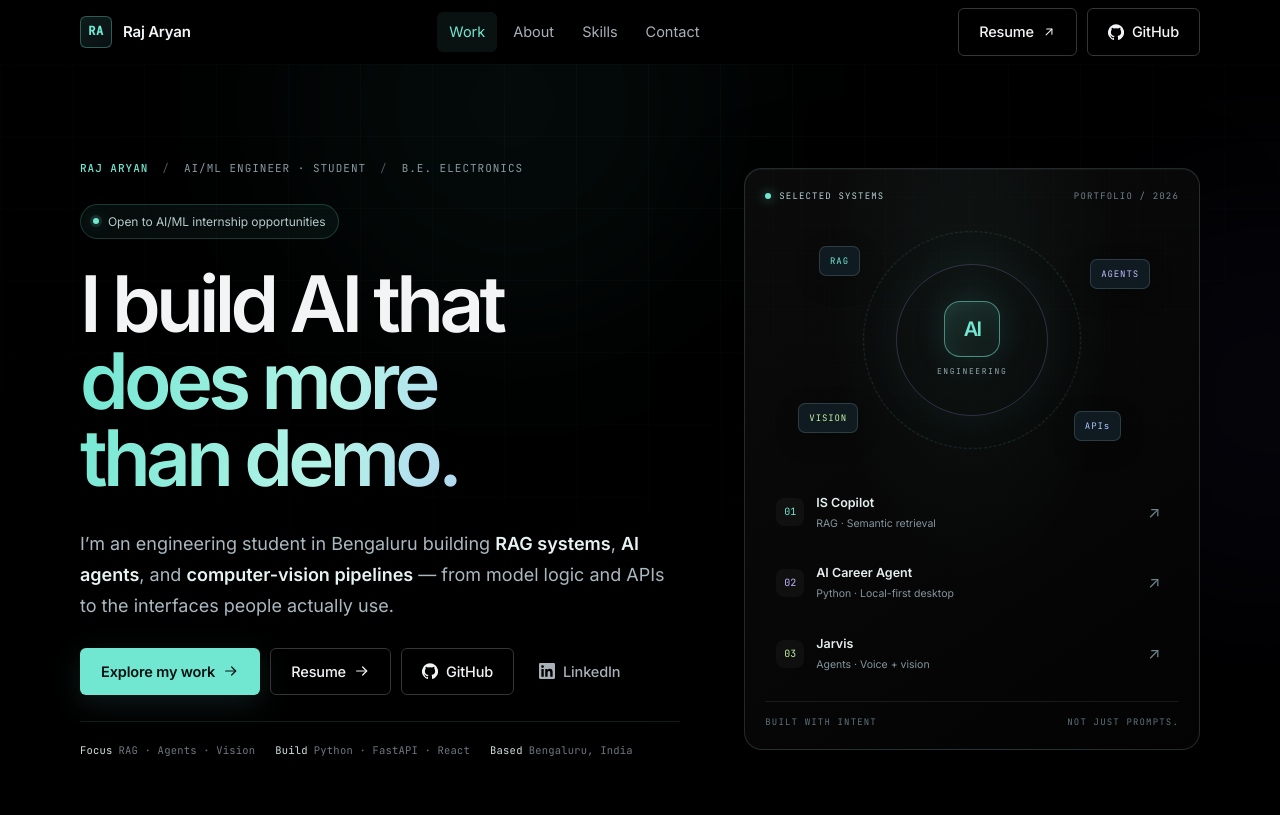
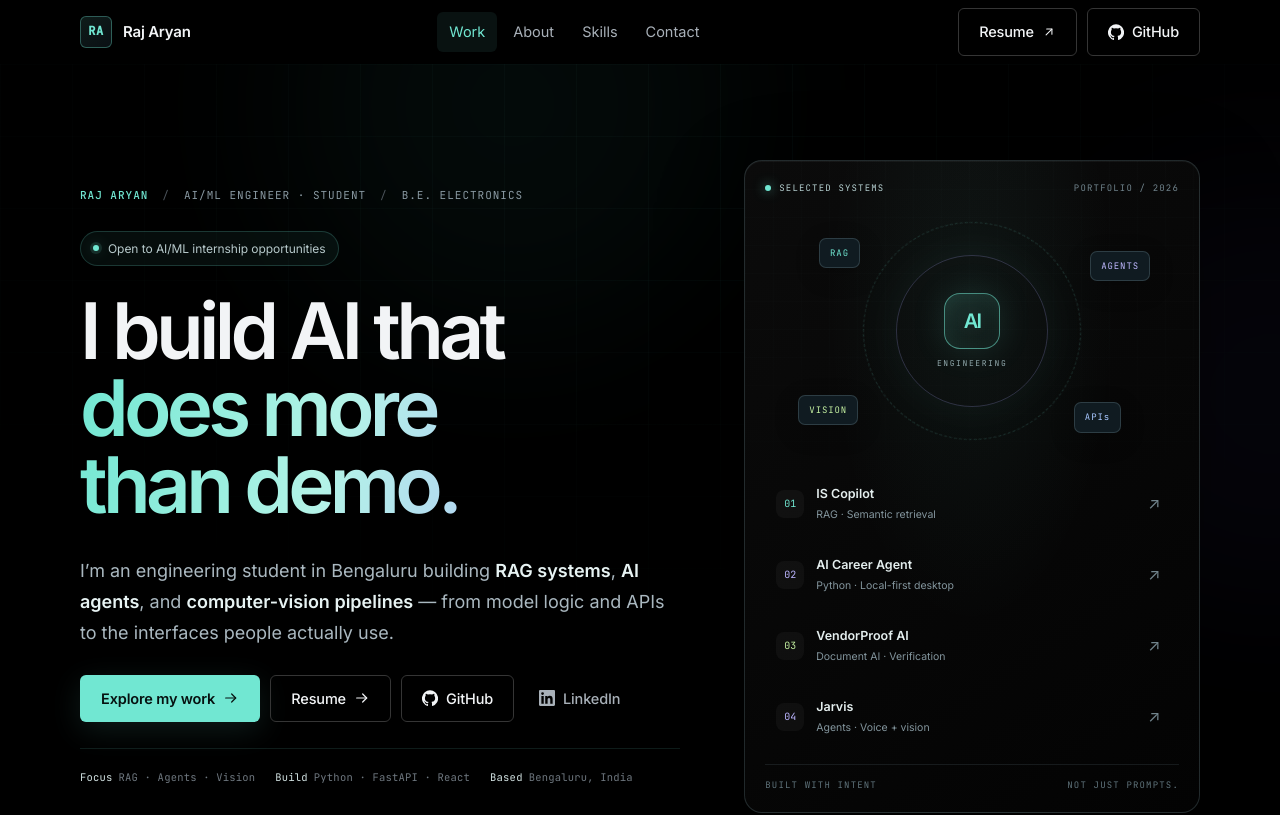
Before and after one commit to rajaryan1111/raj-aryan-portfolio, a React (Vite) app: page / in a window 1280 px wide. Shown: the top 815 px of the page. Built offline with nearby package versions, Linux system fonts and the light colour scheme.

Commit message:
Feature VendorProof AI in hero showcase

```diff
--- a/src/components/Hero.jsx
+++ b/src/components/Hero.jsx
@@ -4,7 +4,8 @@ import { ArrowRightIcon, GitHubIcon, LinkedInIcon } from './Icons'
 const systems = [
   { number: '01', name: 'IS Copilot', type: 'RAG · Semantic retrieval', accent: 'cyan' },
   { number: '02', name: 'AI Career Agent', type: 'Python · Local-first desktop', accent: 'violet' },
-  { number: '03', name: 'Jarvis', type: 'Agents · Voice + vision', accent: 'lime' },
+  { number: '03', name: 'VendorProof AI', type: 'Document AI · Verification', accent: 'lime' },
+  { number: '04', name: 'Jarvis', type: 'Agents · Voice + vision', accent: 'violet' },
 ]
 
 export default function Hero() {
@@ -82,7 +83,7 @@ export default function Hero() {
           </div>
           <div className="showcase__list">
             {systems.map((system) => (
-              <a className="showcase__project" href={system.name === 'IS Copilot' ? '#case-is-copilot' : system.name === 'AI Career Agent' ? '#case-ai-career-agent' : '#case-jarvis'} key={system.number}>
+              <a className="showcase__project" href={system.name === 'IS Copilot' ? '#case-is-copilot' : system.name === 'AI Career Agent' ? '#case-ai-career-agent' : system.name === 'VendorProof AI' ? '#case-vendorproof-ai' : '#case-jarvis'} key={system.number}>
                 <span className={`showcase__number showcase__number--${system.accent}`}>{system.number}</span>
                 <span className="showcase__project-copy">
                   <strong>{system.name}</strong>
```
